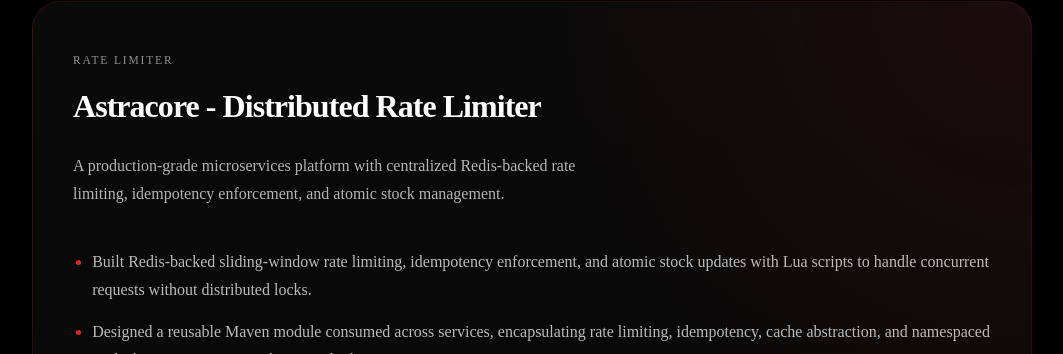
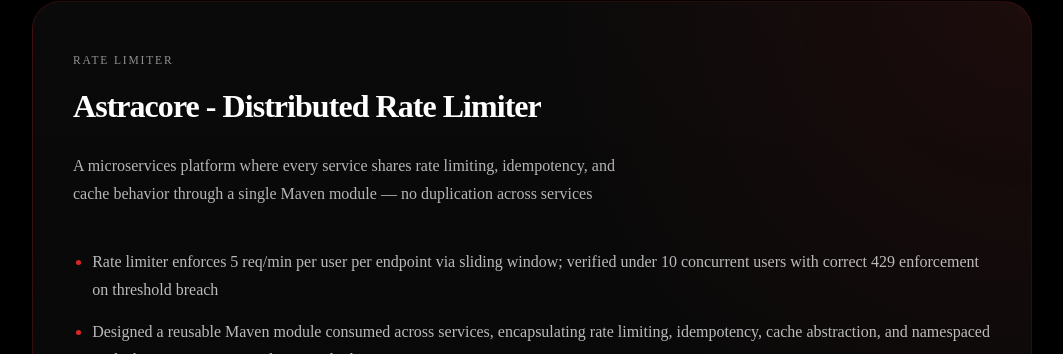
Before and after one commit to HimanshuKushwahadev27/myPortfolio, an Angular app: page /projects in a window 1280 px wide. Shown: the part 2361-2715 px from the top of the page, without its empty margins (108-1171 px from the left). Built offline with nearby package versions, Linux system fonts and the light colour scheme.

Commit message:
changes in priject component

```diff
--- a/src/app/astracore/astracore.component.html
+++ b/src/app/astracore/astracore.component.html
@@ -3,16 +3,13 @@
 		<p class="eyebrow">Rate Limiter</p>
 		<h3>Astracore - Distributed Rate Limiter</h3>
 		<p class="summary">
-			A production-grade microservices platform with centralized Redis-backed
-			rate limiting, idempotency enforcement, and atomic stock management.
+			A microservices platform where every service shares rate limiting, idempotency, and cache behavior through a single Maven module — no duplication across services
 		</p>
 	</div>
 
 	<ul class="project-points">
 		<li>
-			Built Redis-backed sliding-window rate limiting, idempotency enforcement,
-			and atomic stock updates with Lua scripts to handle concurrent requests
-			without distributed locks.
+			Rate limiter enforces 5 req/min per user per endpoint via sliding window; verified under 10 concurrent users with correct 429 enforcement on threshold breach
 		</li>
 		<li>
 			Designed a reusable Maven module consumed across services, encapsulating
```
